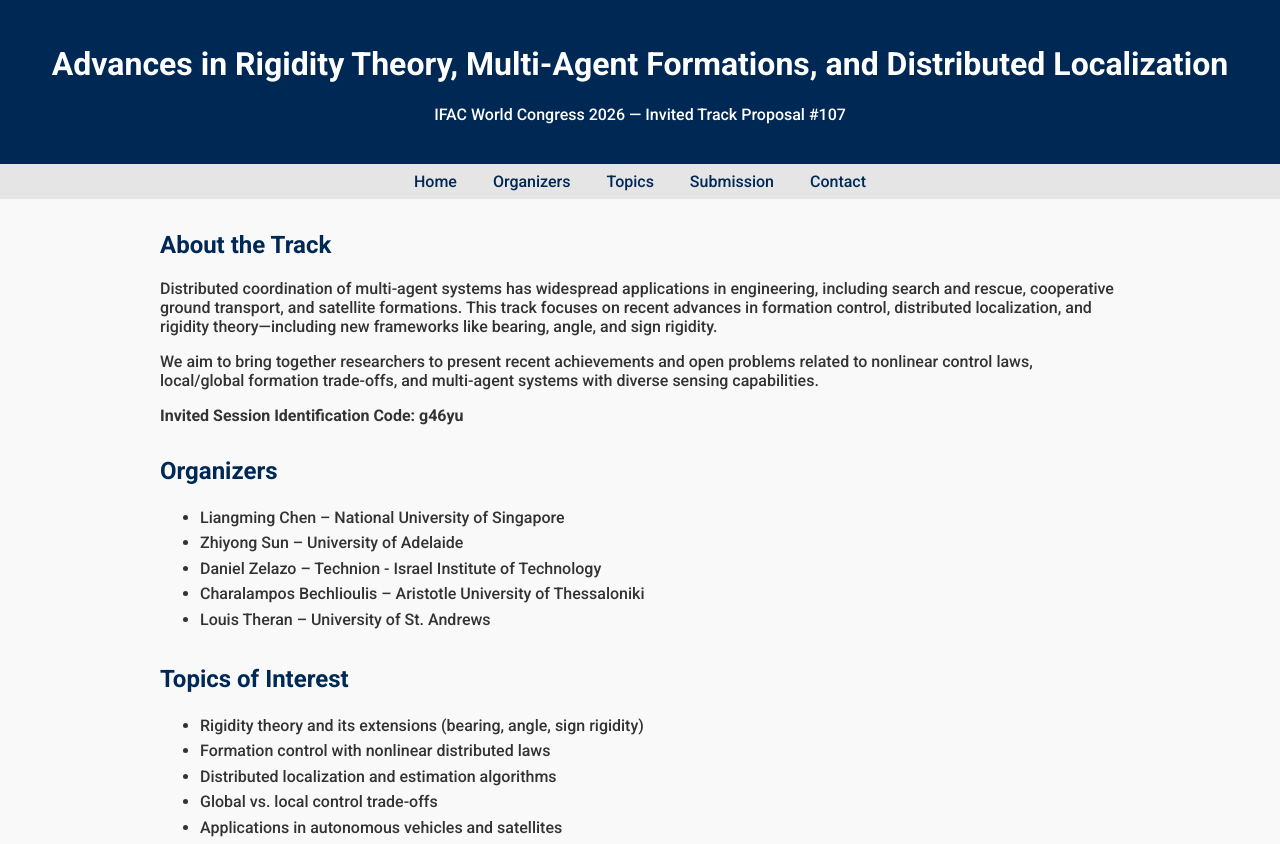
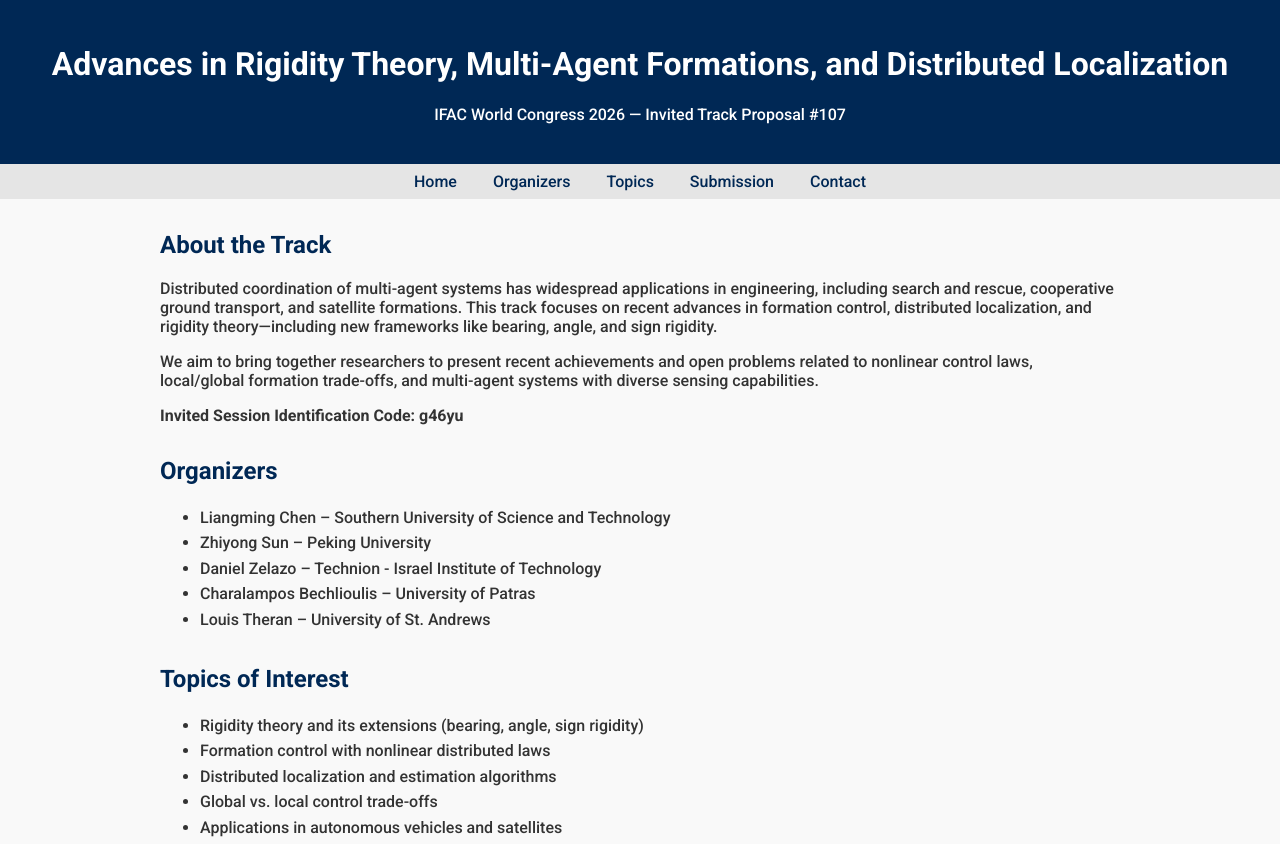
Before and after one commit to 1yen/ifac2026-invited-track, a plain HTML site: page index.html in a window 1280 px wide. Shown: the top 844 px of the page. Drawn offline with Linux system fonts and the light colour scheme.

Commit message:
Update index.html

```diff
--- a/index.html
+++ b/index.html
@@ -88,10 +88,10 @@
   <section id="organizers">
     <h2>Organizers</h2>
     <ul>
-      <li>Liangming Chen – National University of Singapore</li>
-      <li>Zhiyong Sun – University of Adelaide</li>
+      <li>Liangming Chen – Southern University of Science and Technology </li>
+      <li>Zhiyong Sun – Peking University</li>
       <li>Daniel Zelazo – Technion - Israel Institute of Technology</li>
-      <li>Charalampos Bechlioulis – Aristotle University of Thessaloniki</li>
+      <li>Charalampos Bechlioulis – University of Patras</li>
       <li>Louis Theran – University of St. Andrews</li>
     </ul>
   </section>
```
